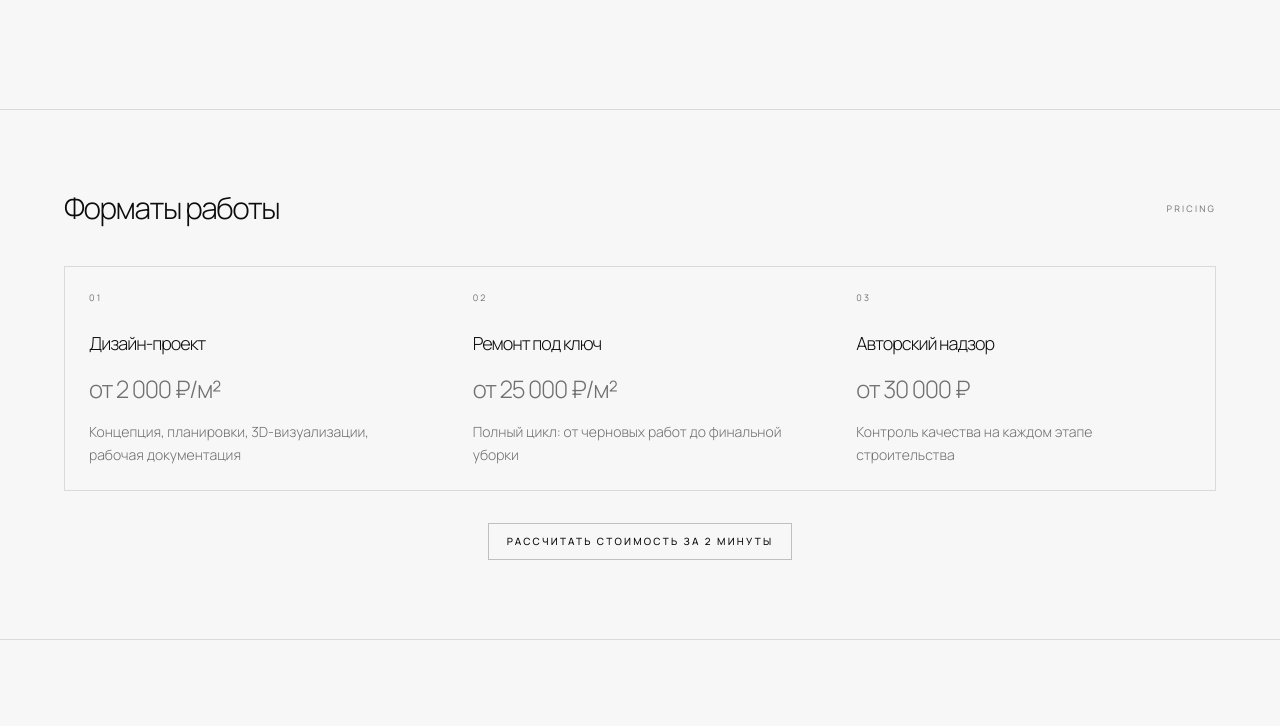
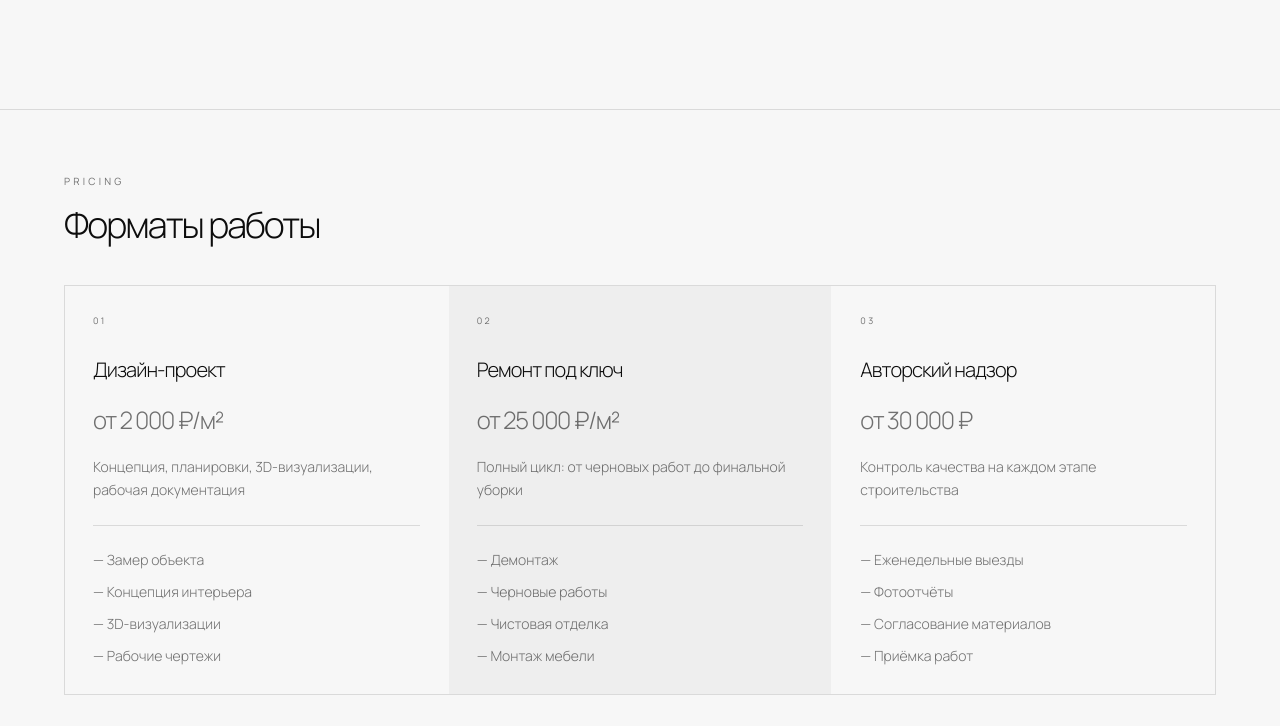
Before and after one commit to artrubinchik/DERZAi, a Next.js app: page / in a window 1280 px wide. Shown: the part 1967-2693 px from the top of the page. Built offline with nearby package versions, Linux system fonts and the light colour scheme; no server answers.

Commit message:
Refactor Pricing component layout and styles

```diff
--- a/components/Pricing.tsx
+++ b/components/Pricing.tsx
@@ -6,45 +6,59 @@ interface PricingProps {
 
 export default function Pricing({ onQuizOpen }: PricingProps) {
   return (
-    <section id="pricing" className="section-dark py-14 md:py-20">
+    <section id="pricing" className="section-soft py-16 md:py-22">
       <div className="mx-auto max-w-7xl px-6 md:px-12 lg:px-16">
         <div className="mb-10 flex items-center justify-between">
-          <h2 className="text-2xl font-light tracking-[-0.05em] md:text-3xl">
-            Форматы работы
-          </h2>
+          <div>
+            <p className="mb-4 text-[10px] uppercase tracking-[0.32em] text-muted">
+              Pricing
+            </p>
 
-          <span className="text-[9px] uppercase tracking-[0.24em] text-muted">
-            Pricing
-          </span>
+            <h2 className="text-3xl font-light tracking-[-0.055em] md:text-4xl">
+              Форматы работы
+            </h2>
+          </div>
         </div>
 
         <div className="grid gap-px border border-[var(--line)] md:grid-cols-3">
           {content.pricing.map((item, i) => (
-            <div key={i} className="p-5 md:p-6">
-              <p className="mb-6 text-[9px] uppercase tracking-[0.24em] text-muted">
+            <div
+              key={i}
+              className={`p-6 md:p-7 ${
+                item.highlight ? "bg-[var(--bg-card)]" : "bg-transparent"
+              }`}
+            >
+              <p className="mb-7 text-[9px] uppercase tracking-[0.26em] text-muted">
                 0{i + 1}
               </p>
 
-              <h3 className="text-lg font-light">
+              <h3 className="text-xl font-light tracking-[-0.045em]">
                 {item.service}
               </h3>
 
-              <p className="mt-4 text-2xl font-light tracking-[-0.05em]">
+              <p className="mt-5 text-2xl font-light tracking-[-0.055em]">
                 {item.price}
               </p>
 
-              <p className="mt-4 text-sm font-light leading-relaxed text-muted">
+              <p className="mt-5 text-sm font-light leading-relaxed text-muted">
                 {item.desc}
               </p>
+
+              <div className="my-6 h-px bg-[var(--line)]" />
+
+              <ul className="space-y-3">
+                {item.features.slice(0, 4).map((feature, j) => (
+                  <li key={j} className="text-sm font-light text-muted">
+                    — {feature}
+                  </li>
+                ))}
+              </ul>
             </div>
           ))}
         </div>
 
         <div className="mt-8 flex justify-center">
-          <button
-            onClick={onQuizOpen}
-            className="btn-minimal"
-          >
+          <button onClick={onQuizOpen} className="btn-minimal">
             Рассчитать стоимость за 2 минуты
           </button>
         </div>
```
